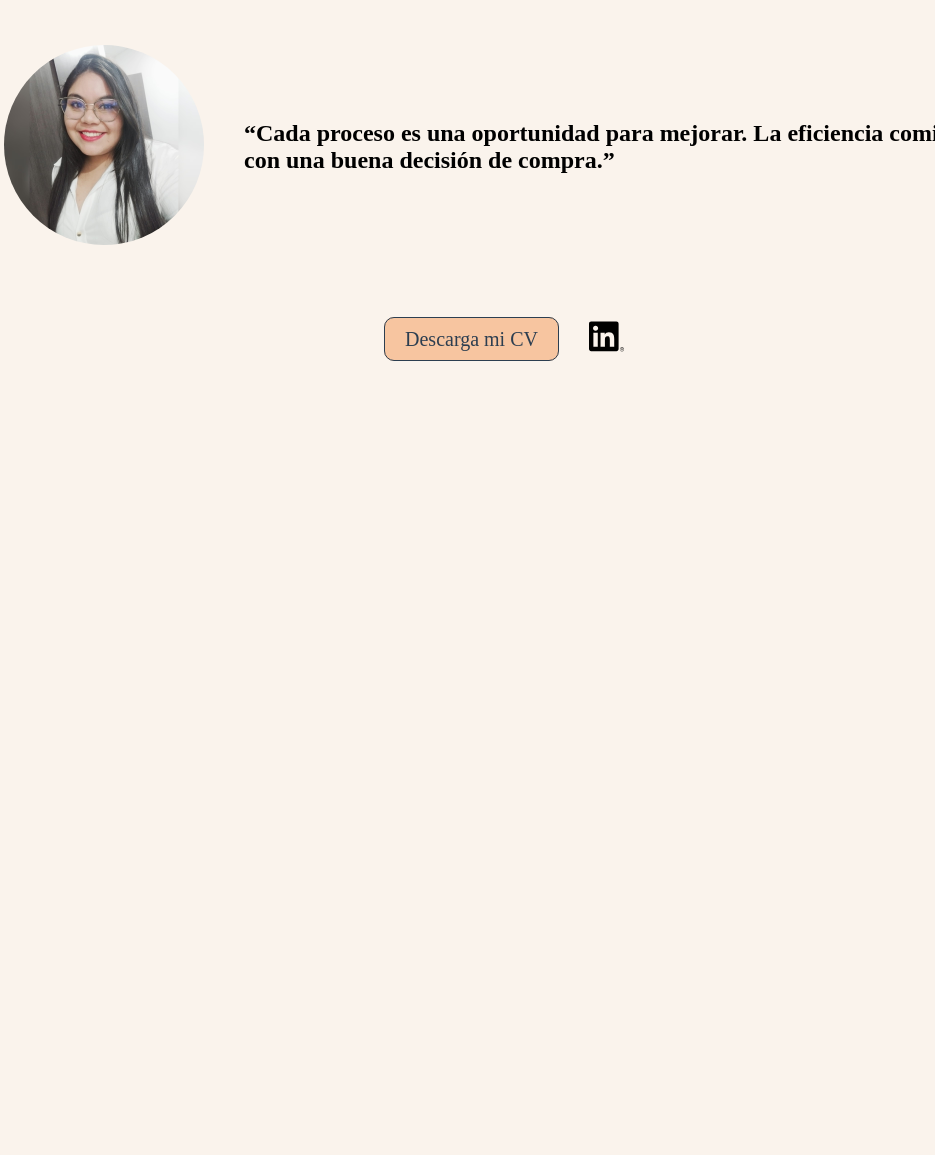
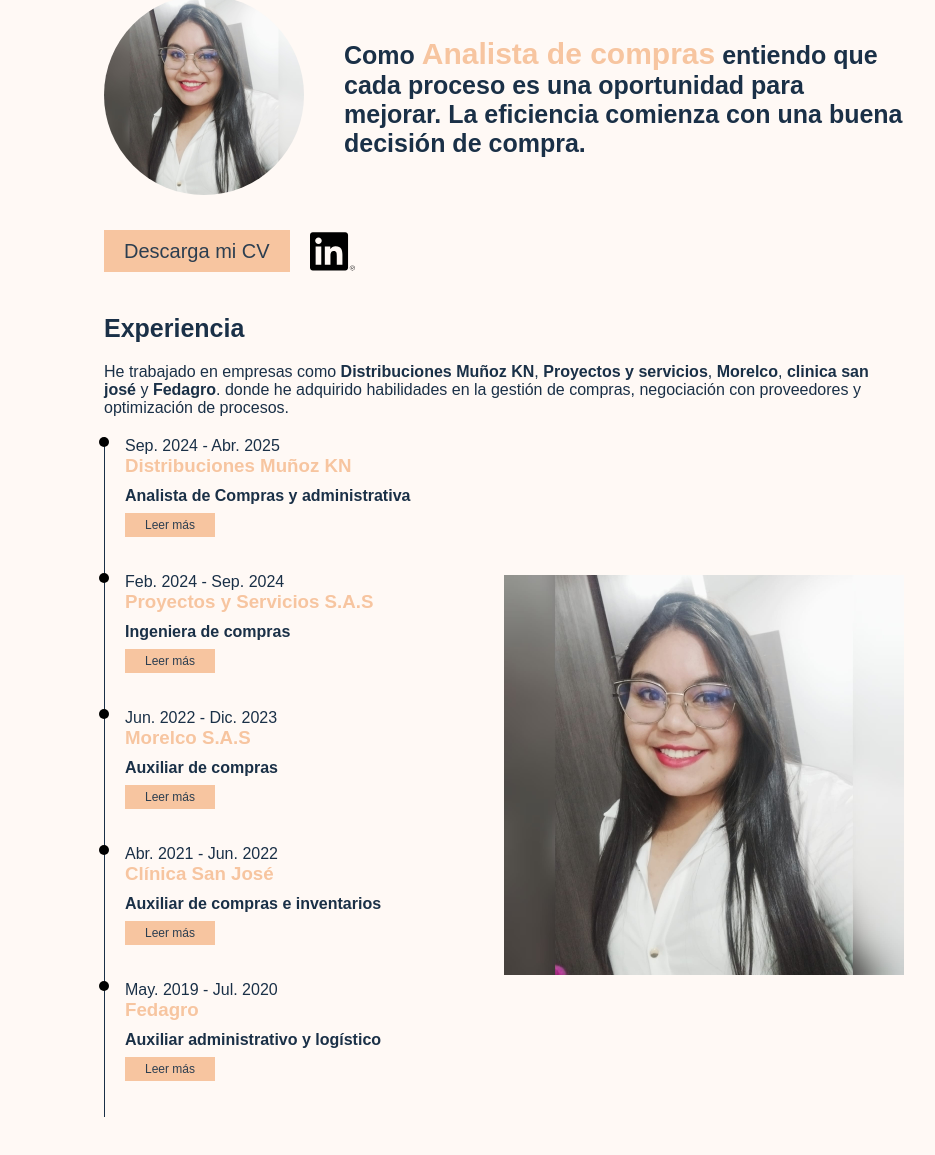
Before and after one commit to KyleNavarro/Laura-Mu-oz-web, a plain HTML site: page index.html in a window 1280 px wide. Shown: the part 125-1280 px from the top of the page, without its empty margins (136-1071 px from the left). Before the commit the page ends 800 px from the top, so only its background shows below. Drawn offline with Linux system fonts and the light colour scheme.

Commit message:
hacemos el timeline junto con el js pertinente

```diff
--- a/css/style.css
+++ b/css/style.css
@@ -2,21 +2,26 @@
     margin: 0;
     padding: 0;
     box-sizing: border-box;
-    background-color: #FAF3EC;
-
+    /* background-color: #FAF3EC; */
+    /* background-color: #FFF6F0; */
+    background-color: #FFF9F5;
+    font-family: sans-serif;
+    color: #1a3047;
 }
 
 /*header*/
 .hero{
-    width: 1000px;
+    width: 800px;
     height: 100px;
     position: relative;
     display: flex;
     align-items: center;
-    justify-content:space-around;
+    justify-content:space-between;
     margin:0 auto;
 
 }
+
+
 
 .title{
     font-family: sans-serif;
@@ -99,32 +104,119 @@ a{
 }
 
 .perfil{
-    width: 1000px;
+    width: 800px;
     display: flex;
     align-items: center;
     gap: 40px;
-    margin: 50px auto;
+    margin:auto;
 
+}
+
+.subtitulo{
+    font-family: sans-serif;
+    font-size: 25px;
+    text-wrap: wrap;
 }
 
 /*cv y linkedin*/
 .botones{
+    width: 800px;
     display: flex;
     align-items: center;
-    justify-content: center;
-    gap: 30px;
-    margin: 10px auto;
+    gap: 20px;
+    margin:10px auto;
+
 }
 
 .logo_linkedin img{
-    width: 35px;
+    width: 45px;
+    display: flex;
+    align-items: center;
 
 }
 
 .cv a{
-    border: solid 0.5px #2C3E50;
     padding: 10px 20px;
-    border-radius: 10px;
     background-color: #F7C5A0;
 
 }
+
+/*Experiencia*/
+
+.experiencia{
+    width: 800px;
+    margin: 40px auto;
+    display: flex;
+    flex-direction: column;
+    gap: 20px;
+}
+
+/*OL*/
+.experienciaList{
+    border-inline-start:1px solid #1a3047;
+    position: relative;
+}
+
+.experienciaList{
+    list-style: none;
+
+
+}
+
+.experienciaTimeLine{
+    display: grid;
+    grid-template-columns: 1fr 1fr;
+    gap: 20px;
+    align-items: center;
+}
+
+.imgExperiencia img{
+    height: 400px;
+    width: 400px;
+    object-fit: cover;
+
+}
+
+.experiencia-item{
+    padding-bottom: 40px;
+    padding-left: 20px;
+    max-width: 350px; /* Ajusta según tu diseño */
+    word-wrap: break-word; /* Evita que palabras largas rompan */
+}
+
+
+h4{
+    margin: 10px 0;
+}
+
+.toggleText{
+    background-color: #F7C5A0;
+    padding: 5px 20px;
+    font-size: 12px;
+}
+
+.hiden{
+    display: none;
+
+}
+
+.experiencia-item p{
+    margin: 5px 0;
+     width: 100%; /* o un valor fijo si prefieres */
+}
+
+
+.experiencia-item h3{
+    color: #F7C5A0;
+    font-weight: bold;
+}
+
+.decorativeCircleList{
+    height: 10px;
+    width: 10px;
+    background-color: black;
+    border-radius: 50%;
+    position: absolute;
+    left: -6px;
+
+}
--- a/index.html
+++ b/index.html
@@ -25,15 +25,16 @@
         <div >
             <img src="/img/img-perfil.jpg" alt="foto de perfil de laura" class="img_perfil">
         </div>
-       <h2>
-        “Cada proceso es una oportunidad para mejorar. La eficiencia
-        comienza con una buena decisión de compra.”
+       <h2 class="subtitulo">
+         Como <strong style="font-size:larger; color: #F7C5A0; ">Analista de compras</strong> entiendo que
+        cada proceso es una oportunidad para mejorar. La eficiencia
+        comienza con una buena decisión de compra.
        </h2>
     </section>
 
     <aside class="botones">
         <div class="cv">
-            <a href="">Descarga mi CV</a>
+            <a href="/files/CV_Laura_Munoz_ATS (1).pdf" target="_blank">Descarga mi CV</a>
         </div>
 
         <div class="logo_linkedin">
@@ -44,6 +45,73 @@
         </div>
     </aside>
 
+    <section class="experiencia" id="Experiencia">
+        <h2 class="subtitulo">Experiencia</h2>
+        <p class="texto">
+            He trabajado en empresas como <strong>Distribuciones Muñoz KN</strong>, <strong>Proyectos y servicios</strong>, <strong>Morelco</strong>,  <strong>clinica san josé</strong> y <strong>Fedagro</strong>.
+            donde he adquirido habilidades en la gestión de compras, negociación con proveedores y optimización de procesos.
+        </p>
+
+        <section class="experienciaTimeLine">
+            <ol class="experienciaList">
+                <li class="experiencia-item">
+                    <div class="decorativeCircleList"></div>
+                    <time datetime="2025-04">Sep. 2024 - Abr. 2025</time>
+                    <h3>Distribuciones Muñoz KN</h3>
+                    <h4>Analista de Compras y administrativa</h4>
+                    <p class="hiden">
+                        Coordiné la caja menor, gestioné la facturación electrónica en Siigo y llevé el control documental. Negocié directamente con proveedores de medicamentos genéricos, administré inventarios, despachos y devoluciones, y lideré equipos de trabajo implementando mejoras en los procesos administrativos.
+                    </p>
+                    <a href="#" class="toggleText">Leer más</a>
+                </li>
+                <li class="experiencia-item">
+                    <div class="decorativeCircleList"></div>
+                    <time datetime="2024-09">Feb. 2024 - Sep. 2024</time>
+                    <h3>Proyectos y Servicios S.A.S</h3>
+                    <h4>Ingeniera de compras</h4>
+                    <p class="hiden"">
+                        Realicé compras de materiales y consumibles para obras de refrigeración y construcción, gestioné de forma eficiente la caja menor y coordiné la logística para el desarrollo de las actividades.
+                    </p>
+                    <a href="" class="toggleText">Leer más</a>
+                </li>
+                <li class="experiencia-item">
+                    <div class="decorativeCircleList"></div>
+                    <time datetime="2023-12">Jun. 2022 - Dic. 2023</time>
+                    <h3>Morelco S.A.S</h3>
+                    <h4>Auxiliar de compras</h4>
+                    <p class="hiden">
+                        Brindé soporte a un equipo de 5 analistas de compras, gestioné adquisiciones por más de 10 mil millones de COP y lideré negociaciones complejas con un enfoque en el cumplimiento de estándares de calidad y eficiencia.
+                    </p>
+                    <a href="#" class="toggleText">Leer más</a>
+                </li>
+                <li class="experiencia-item">
+                    <div class="decorativeCircleList"></div>
+                    <time datetime="2022-06">Abr. 2021 - Jun. 2022</time>
+                    <h3>Clínica San José</h3>
+                    <h4>Auxiliar de compras e inventarios</h4>
+                    <p class="hiden">
+                        Realicé compras de equipos e insumos médicos, verifiqué inventarios y di seguimiento a los despachos para asegurar el cumplimiento de tiempos y la disponibilidad de productos.
+                    </p>
+                    <a href="#" class="toggleText">Leer más</a>
+                </li>
+                <li class="experiencia-item">
+                    <div class="decorativeCircleList"></div>
+                    <time datetime="2020-07">May. 2019 - Jul. 2020</time>
+                    <h3>Fedagro</h3>
+                    <h4>Auxiliar administrativo y logístico</h4>
+                    <p class="hiden">
+                        Gestioné bases de datos, registros de vacunación y la logística de biológicos, además de brindar soporte contable y manejo de documentación en SIIGO.
+                    </p>
+                    <a href="#" class="toggleText">Leer más</a>
+                </li>
+            </ol>
+            <div class="imgExperiencia">
+                <img src="/img/img-perfil.jpg" alt="">
+            </div>
+        </section>
+    </section>
+
     <script src="/js/menu.js"></script>
+    <script src="/js/read.js"></script>
 </body>
 </html>
--- /dev/null
+++ b/js/read.js
@@ -0,0 +1,12 @@
+const toggleBtns = document.querySelectorAll('.toggleText');
+const paragraphs = document.querySelectorAll('.experiencia-item p');
+
+toggleBtns.forEach((btn, index) => {
+    btn.onclick = function(e) {
+        e.preventDefault();
+
+        const paragraph = paragraphs[index];
+        paragraph.classList.toggle('hiden');
+        toggleBtns[index].textContent =  paragraph.classList.contains('hiden') ? 'Leer más' : 'Leer menos';
+    };
+})
```
Also changed, not shown: img/comprar-ahora.gif (added), img/ventas.gif (added), 1 other file.
